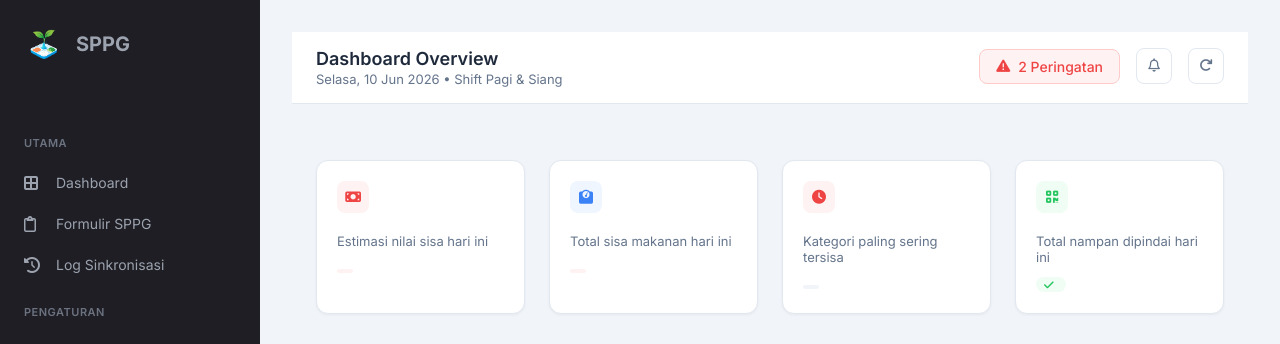
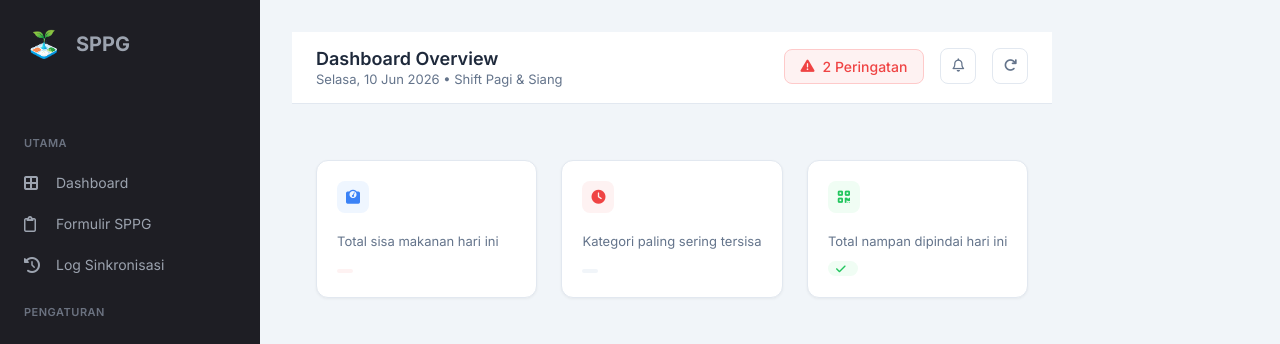
Before and after one commit to HenryPutra/sppg-dashboard, a Flask app: template templates/dashboard.html in a window 1280 px wide. Shown: the top 344 px of the page. Run offline with Flask 3, Linux system fonts and the light colour scheme; the template is opened without the code that fills it, so the values that code supplies are empty.

Commit message:
refactor: remove estimated waste value and adjust grid layout on dashboard

```diff
--- a/templates/dashboard.html
+++ b/templates/dashboard.html
@@ -2,7 +2,7 @@
 
 {% block extra_css %}
 <style>
-    .grid-4 { display: grid; grid-template-columns: repeat(4, 1fr); gap: 24px; margin-bottom: 24px; }
+    .grid-3 { display: grid; grid-template-columns: repeat(3, 1fr); gap: 24px; margin-bottom: 24px; }
     .grid-2 { display: grid; grid-template-columns: 1fr 1fr; gap: 24px; }
 
     .stat-card { display: flex; flex-direction: column; }
@@ -41,13 +41,7 @@
 {% endblock %}
 
 {% block content %}
-<div class="grid-4">
-    <div class="card stat-card">
-        <div class="stat-icon red"><i class="fa-solid fa-money-bill"></i></div>
-        <div class="stat-value" style="color: var(--color-proth);">{{ data.total_value }}</div>
-        <div class="stat-label">Estimasi nilai sisa hari ini</div>
-        <div><span class="trend-badge up-red">{{ data.value_change }}</span></div>
-    </div>
+<div class="grid-3">
     <div class="card stat-card">
         <div class="stat-icon blue"><i class="fa-solid fa-weight-scale"></i></div>
         <div class="stat-value" style="color: var(--primary-blue);">{{ data.total_waste }}</div>
```
